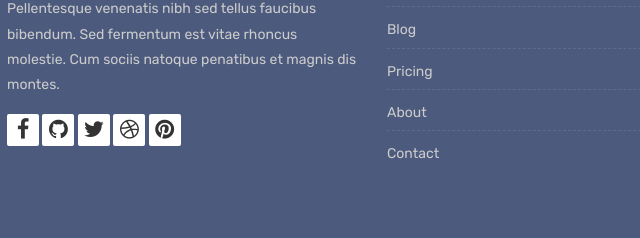
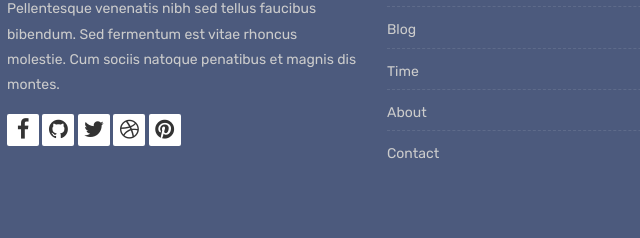
Before and after one commit to VivekLove11/smartc, a plain HTML site: page index.html in a window 1280 px wide. Shown: the part 5140-5378 px from the top of the page, 78-718 px from the left. Drawn offline with Linux system fonts and the light colour scheme.

Commit message:
Update index.html

```diff
--- a/index.html
+++ b/index.html
@@ -700,7 +700,7 @@
                         <ul class="footer-links">
                             <li><a href="#">Home</a></li>
                             <li><a href="#">Blog</a></li>
-                            <li><a href="#">Pricing</a></li>
+                            <li><a href="#">Time</a></li>
 							<li><a href="#">About</a></li>
 							<li><a href="#">Contact</a></li>
                         </ul><!-- end links -->
```
